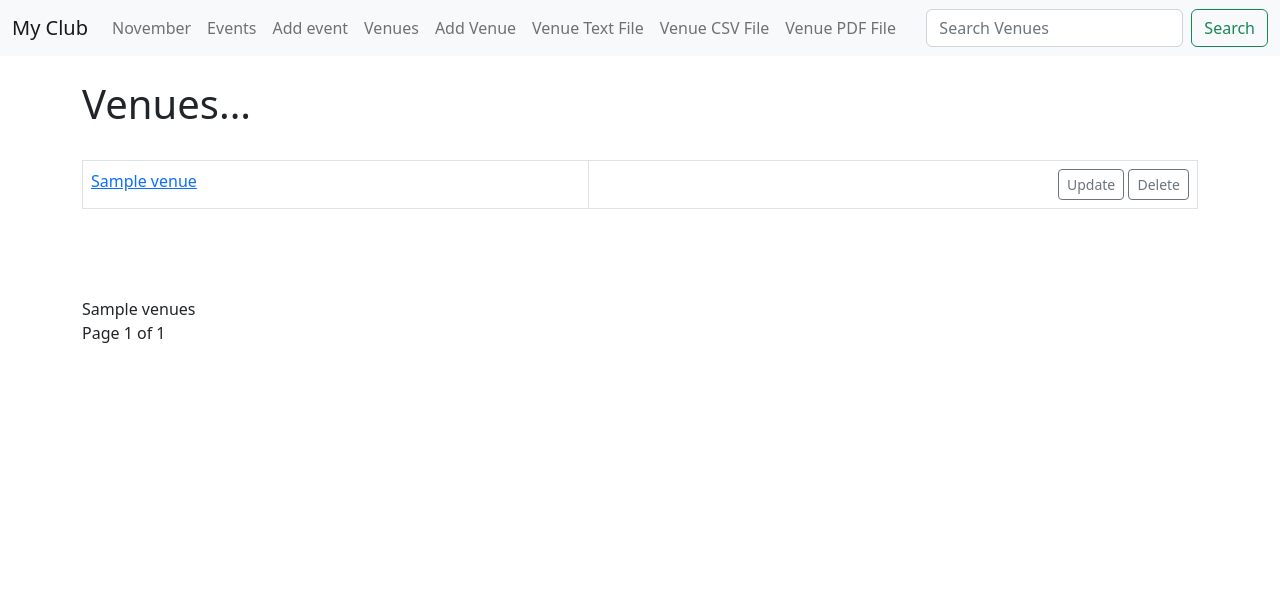
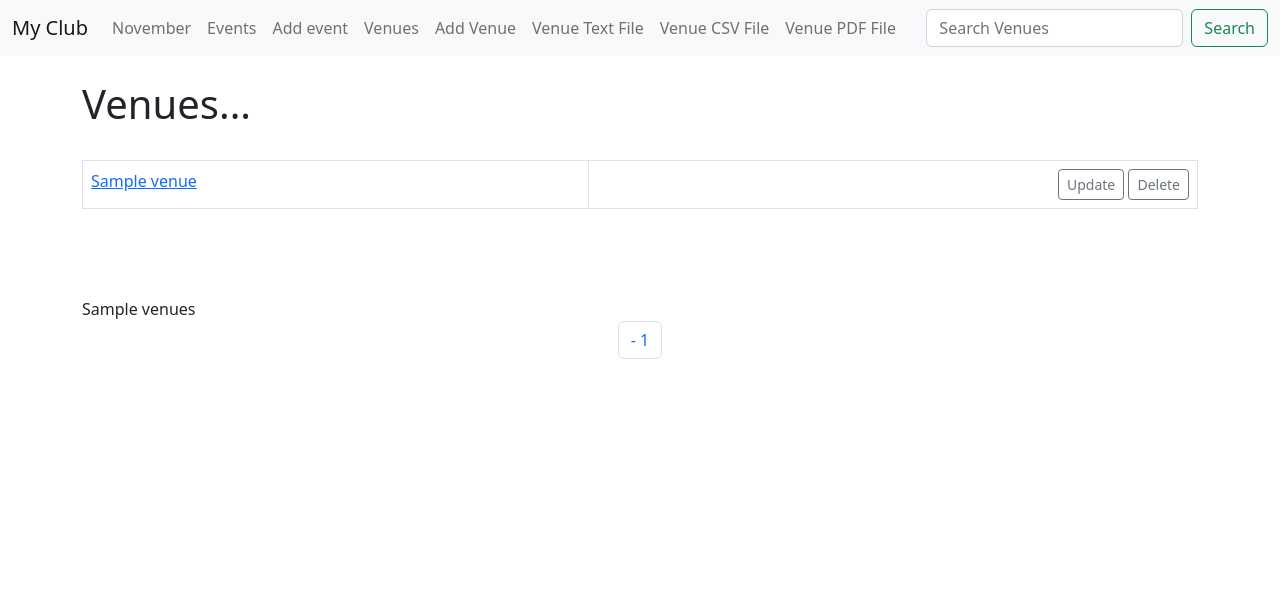
Before and after one commit to Ruslan91111/djangosite, a Django app: template mywebsite/events/templates/events/venue.html in a window 1280 px wide. Shown: the top 593 px of the page. Run offline with Django 4.2, Linux system fonts and the light colour scheme; the template is opened without the code that fills it: most values are stand-ins (such as "Sample title", 1, 10 or a date in 2020).

Commit message:
pagination2

```diff
--- a/mywebsite/events/templates/events/venue.html
+++ b/mywebsite/events/templates/events/venue.html
@@ -18,26 +18,31 @@
     </table>
     <br><br><br>
     {{ venues }}<br>
-    <!-- Has Next: {{ venues.has_next }}<br><br>
-    Cuurent page: {{ venues.number }}<br><br>
-        Has Next: {{ venues.has_next }}<br><br>
-            Number of Pages: {{ venues.paginator.num_pages }}<br><br><br><br>
- -->
 
-  {% if venues.has_previous %}
-    <a href="?page=1">&laquo First</a>
-    <a href="?page={{ venues.previous_page_number }}">Previous</a>
-  {% endif %}
 
-Page {{ venues.number }} of {{ venues.paginator.num_pages }}
+<nav aria-label="Page navigation example">
+  <ul class="pagination justify-content-center">
+
+
+{% if venues.has_previous %}
+    <li class="page-item"><a class="page-link" href="?page=1">&laquo First</a></li>
+    <li class="page-item"><a class="page-link" href="?page={{ venues.previous_page_number }}">Previous</a></li>
+{% endif %}
+
+<!-- <li class="page-item disabled"><a href="#" class="page-link">Page {{ venues.number }} of {{ venues.paginator.num_pages }}</a></li> -->
+
+{% for i in nums %}
+  <li class="page-item"><a class="page-link" href="?page={{ forloop.counter }}">- {{ forloop.counter }}
+{% endfor %}
 
 {% if venues.has_next %}
-    <a href="?page={{ venues.next_page_number }}"> Next</a>
-    <a href="?page={{ venues.paginator.num_pages }}"> Last &raquo</a>
+    <li class="page-item"><a class="page-link" href="?page={{ venues.next_page_number }}"> Next</a></li>
+    <li class="page-item"><a class="page-link" href="?page={{ venues.paginator.num_pages }}"> Last &raquo</a></li>
 {% endif %}
 
-    <br><br><br>
-
+</ul>
+</nav>
+<br>
 
 
 
--- a/mywebsite/events/views.py
+++ b/mywebsite/events/views.py
@@ -153,11 +153,12 @@ def list_venues(request):
     venue_list = Venue.objects.all()
 
     # set up pagination
-    p = Paginator(Venue.objects.all(), 5)
+    p = Paginator(Venue.objects.all(), 2)
     page = request.GET.get('page')
     venues = p.get_page(page)
+    nums = "a" * venues.paginator.num_pages
 
-    return render(request, 'events/venue.html', {'venue_list': venue_list, 'venues': venues})
+    return render(request, 'events/venue.html', {'venue_list': venue_list, 'venues': venues, 'nums': nums})
 
 
 def add_venue(request):
```
